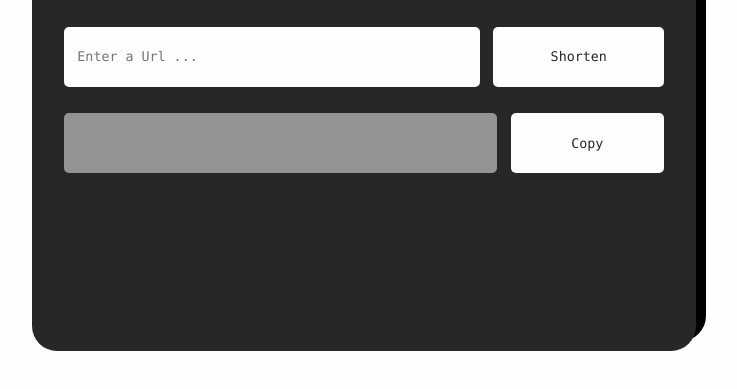
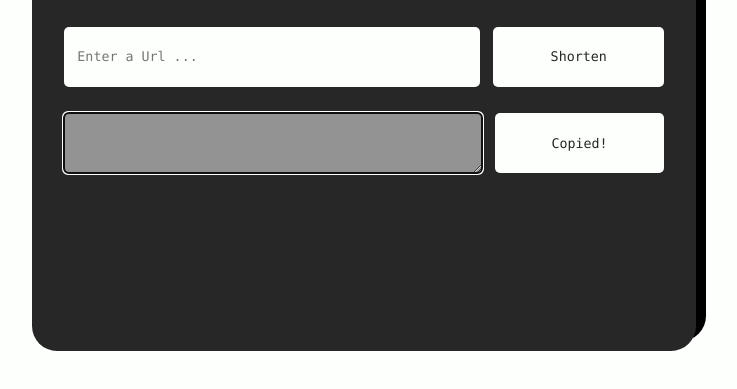
Before and after one commit to Viso-Dev/url-shortener, a website: page public/index.html in a window 1280 px wide. Both pictures are taken after a click on the button "Copy". Shown: the part 281-670 px from the top of the page, without its empty margins (276-1013 px from the left). Drawn offline with Linux system fonts and the light colour scheme.

Commit message:
change input to text field as fix

```diff
--- a/public/index.html
+++ b/public/index.html
@@ -28,7 +28,7 @@
                     <button type="submit">Shorten</button>
                 </form>
                 <div id="short-url-container">
-                    <input id="shortURL" type="text" name="shortURL" value="" disabled />
+                    <textarea id="shortURL" name="shortURL" ></textarea>
                     <button id="copy-button" onclick="copyAction()">Copy</button>
                 </div>
             </div>
@@ -66,10 +66,11 @@
          }
 
          const copyAction = async () => {
-             let text = document.getElementById("shortURL").value;
+             let text = document.getElementById("shortURL");
+             text.select();
 
              try {
-                await navigator.clipboard.writeText(text);
+                document.execCommand("copy");
 
                 let button = document.getElementById("copy-button");
                 button.innerText = "Copied!";
--- a/public/styles.css
+++ b/public/styles.css
@@ -37,7 +37,7 @@ h1 {
     display: flex;
 }
 
-input {
+input, textarea {
     height: 2.5em;
     border: none;
     border-radius: 5px;
@@ -49,6 +49,7 @@ input {
     background-color: #FCFFFC;
     font-family: "Lucida Console", "Courier New", monospace;
 }
+
 
 #shortURL {
     color: #FCFFFC;
```
